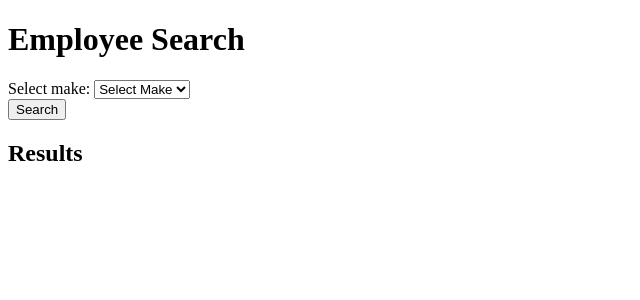
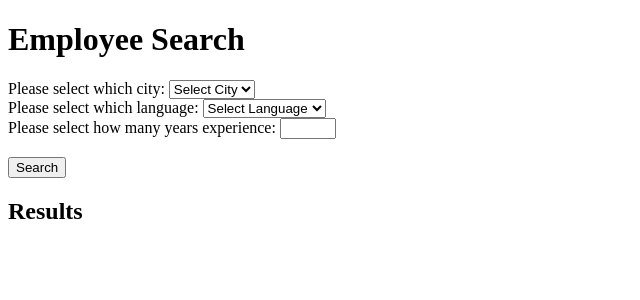
Before and after one commit to rickardc/php-ajax-labs, a PHP site: page /employee_search.php in a window 1280 px wide. Shown: the top 300 px of the page, without its empty margins (0-640 px from the left). Run offline with PHP 8.4, Linux system fonts and the light colour scheme; data that the repository does not hold is empty.

Commit message:
added employee search

```diff
--- a/lab4/code/employee_search.php
+++ b/lab4/code/employee_search.php
@@ -18,14 +18,14 @@
         action="employee_search.php"
         method="get">
 
-        <label for="make">Select make:</label>
-        <select name='make' id='make'>
-            <option value=''>Select Make</option>
+        <label for="city">Please select which city: </label>
+        <select name='city' id='city'>
+            <option value=''>Select City</option>
             <option value='all'>All</option>
             <?php
 
                 // sql query
-                $SQLstring = "select distinct make from inventory";
+                $SQLstring = "select distinct city from employees";
 
                 // query result
                 $queryResult = @mysqli_query($DBConnect, $SQLstring)
@@ -39,32 +39,74 @@
                 ?>
         </select>
         <br>
+        <label for="lang">Please select which language: </label>
+        <select name='lang' id='lang'>
+            <option value=''>Select Language</option>
+            <option value='all'>All</option>
+            <?php
+
+                // sql query
+                $SQLstring = "select distinct language from Languages";
+
+                // query result
+                $queryResult = @mysqli_query($DBConnect, $SQLstring)
+                    Or die ("<p>Unable to query the $TableName table.</p>"."<p>Error code ". mysqli_errno($DBConnect). ": ".mysqli_error($DBConnect)). "</p>";
+
+                // loop through query result
+                while ($row = mysqli_fetch_row($queryResult)) {
+                    echo "<option value='{$row[0]}'>{$row[0]}</option>";
+                }
+
+            ?>
+        </select>
+
+        <br>
+        <label for="years">Please select how many years experience: </label>
+        <input type="number" name="years" id="years" min="0" max="50">
+
+        <br>
+        <br>
         <input type="submit" value="Search">
         <br>
     </form>
 
     <h2>Results</h2>
+
     <?php
+    if(isset($_GET['city']) && isset($_GET['lang']) && isset($_GET['years'])) {
+        $city = $_GET['city'];
+        $lang = $_GET['lang'];
+        $years = $_GET['years'];
 
-    if(isset($_GET['make'])) {
+        $SQLstring = "SELECT Employees.first_name, Employees.last_name, Languages.language, Experience.years, Employees.city
+        FROM Employees
+        JOIN Experience ON Experience.employee_id = Employees.id
+        JOIN Languages ON lang_id = Experience.language_id";
 
-        $make = $_GET['make'];
+        if($city != 'all') {
+            $SQLstring .= " and city = '$city'";
+        }
 
-        if ($make == 'all') {
-            $SQLstring = "select * from inventory order by price desc";
-        } else {
-            $SQLstring = "select * from inventory where make = '$make' order by price desc";
+        if($lang != 'all') {
+            $SQLstring .= " and language = '$lang'";
+        }
+
+        if($years != '') {
+            $SQLstring .= " and Experience.years >= $years";
         }
 
         $queryResult = @mysqli_query($DBConnect, $SQLstring)
             Or die ("<p>Unable to query the $TableName table.</p>"."<p>Error code ". mysqli_errno($DBConnect). ": ".mysqli_error($DBConnect)). "</p>";
 
-            echo "<table border='1'>";
-        echo "<tr><th>Make</th><th>Model</th><th>Price</th><th>Quantity</th></tr>";
+        echo $SQLstring;
+        echo "\n <table border='1'>";
+        echo "\n <tr><th>First Name</th><th>Last Name</th><th>Language</th><th>Years EXP</th><th>City</th></tr>";
+
         while ($row = mysqli_fetch_row($queryResult)) {
-            echo "<tr><td>{$row[1]}</td><td>{$row[2]}</td><td>{$row[3]}</td><td>{$row[4]}</td></tr>";
+            echo "\n <tr><td>{$row[0]}</td><td>{$row[1]}</td><td>{$row[2]}</td><td>{$row[3]}</td><td>{$row[4]}</td></tr>";
         }
-        echo "</table>";
+
+        echo "\n </table>";
     }
 
 
--- a/lab4/docker-compose.yml
+++ b/lab4/docker-compose.yml
@@ -4,7 +4,7 @@ services:
       context: .
       dockerfile: Dockerfile
     ports:
-      - 8080:80
+      - 8082:80
     volumes:
       - ./code:/var/www/html
     depends_on:
```
